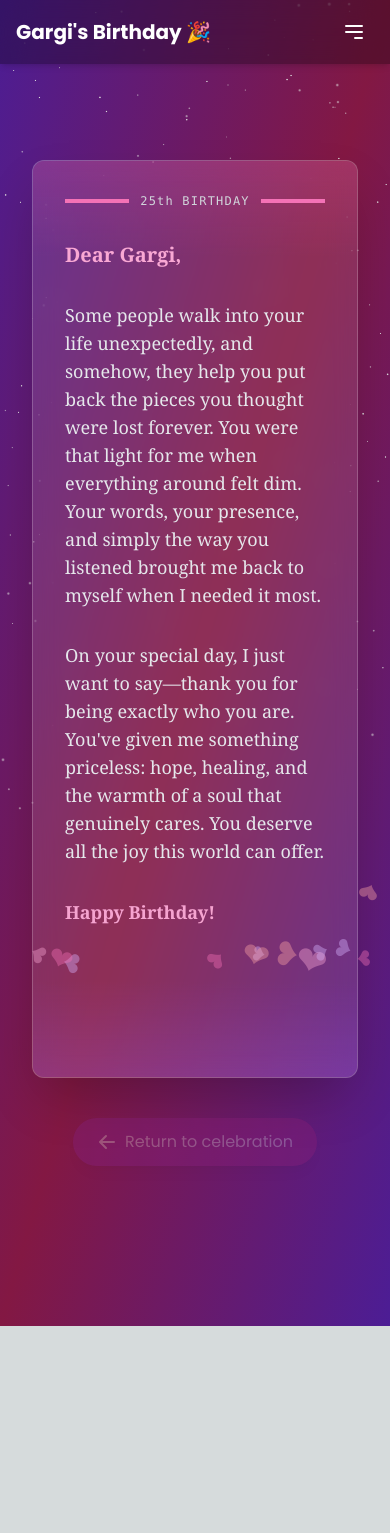
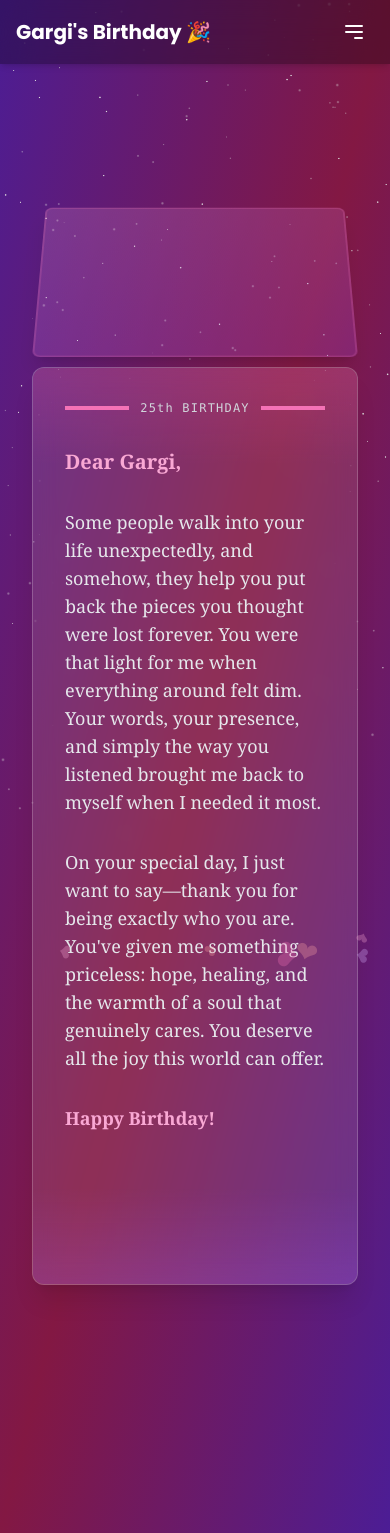
Before and after one commit to ArkaSen70/gargi-birthday, a Next.js app: page /my-letter in a window 390 px wide. Before the commit the page ends 1326 px from the top, so only its background shows below. Built offline with nearby package versions, Linux system fonts and the light colour scheme.

Commit message:
fixed letter

```diff
--- a/components/LetterButtonContainer.tsx
+++ b/components/LetterButtonContainer.tsx
@@ -143,8 +143,9 @@ const LetterButtonContainer: React.FC = () => {
 
 // Simple error boundary component
 class ErrorBoundary extends React.Component<{ children: React.ReactNode, onError: () => void }> {
-  componentDidCatch(error: any) {
+  componentDidCatch(error: Error) {
     // Call the onError callback when an error is caught
+    console.error('Error in letter button:', error.message);
     this.props.onError();
   }
 
--- a/pages/letter.tsx
+++ b/pages/letter.tsx
@@ -2,7 +2,6 @@ import React, { useEffect, useState } from 'react';
 import Layout from '../components/Layout';
 import { motion } from 'framer-motion';
 import Link from 'next/link';
-import { useRouter } from 'next/router';
 import dynamic from 'next/dynamic';
 
 // Dynamically import the StarryBackground component
@@ -14,7 +13,6 @@ const StarryBackground = dynamic(
 export default function LetterPage() {
   const [isVisible, setIsVisible] = useState(false);
   const [currentSection, setCurrentSection] = useState(0);
-  const router = useRouter();
 
   // Letter content sections that will be revealed gradually
   const letterSections = [
@@ -39,7 +37,7 @@ export default function LetterPage() {
     }, 3000);
 
     return () => clearInterval(timer);
-  }, []);
+  }, [letterSections.length]); // Added letterSections.length as dependency
 
   // Animation variants for letter sections
   const containerVariants = {
--- a/pages/my-letter.tsx
+++ b/pages/my-letter.tsx
@@ -14,16 +14,34 @@ export default function MyLetterPage() {
   const [isVisible, setIsVisible] = useState(false);
   const [showLetter, setShowLetter] = useState(false);
   const [showSignature, setShowSignature] = useState(false);
+  const [envelopeOpen, setEnvelopeOpen] = useState(false);
+  const [letterPulled, setLetterPulled] = useState(false);
+  const [letterUnfolded, setLetterUnfolded] = useState(false);
 
   useEffect(() => {
     // Initial delay for entrance animation
-    setTimeout(() => setIsVisible(true), 200);
+    const t1 = setTimeout(() => setIsVisible(true), 200);
+
+    // Envelope opening sequence - simplified for performance
+    const t2 = setTimeout(() => setEnvelopeOpen(true), 1200);
+    const t3 = setTimeout(() => setLetterPulled(true), 2200);
+    const t4 = setTimeout(() => setLetterUnfolded(true), 3000);
 
     // Show letter content with delay
-    setTimeout(() => setShowLetter(true), 1500);
+    const t5 = setTimeout(() => setShowLetter(true), 3500);
 
     // Show signature with additional delay
-    setTimeout(() => setShowSignature(true), 6000);
+    const t6 = setTimeout(() => setShowSignature(true), 6000);
+
+    // Cleanup all timeouts on unmount
+    return () => {
+      clearTimeout(t1);
+      clearTimeout(t2);
+      clearTimeout(t3);
+      clearTimeout(t4);
+      clearTimeout(t5);
+      clearTimeout(t6);
+    };
   }, []);
 
   return (
@@ -32,48 +50,89 @@ export default function MyLetterPage() {
       description="A heartfelt birthday letter for Gargi Mondal"
       animated={false}
     >
-      {/* Background effects */}
-      <div className="fixed inset-0 pointer-events-none opacity-60">
+      {/* Background effects - reduced opacity for performance */}
+      <div className="fixed inset-0 pointer-events-none opacity-40">
         <StarryBackground />
       </div>
 
       <div className="min-h-screen w-full flex items-center justify-center py-16 px-4">
         <motion.div
-          initial={{ opacity: 0, scale: 0.9 }}
+          initial={{ opacity: 0 }}
+          animate={{ opacity: isVisible ? 1 : 0 }}
+          transition={{ duration: 0.8 }}
+          className="w-full max-w-3xl"
+        >
+          {/* Envelope and Letter animation - simplified for better performance */}
+          <div className="w-full relative mx-auto" style={{ perspective: "1000px" }}>
+            {/* The envelope */}
+            <motion.div
+              className="w-full mx-auto bg-gradient-to-br from-pink-300/20 to-purple-500/20 aspect-[3/2] rounded-lg shadow-xl overflow-hidden relative"
+              initial={{ rotateX: 0 }}
               animate={{
-            opacity: isVisible ? 1 : 0,
-            scale: isVisible ? 1 : 0.9,
-            y: isVisible ? 0 : 50
+                rotateX: envelopeOpen ? 25 : 0,
+                y: envelopeOpen ? -20 : 0
+              }}
+              transition={{ duration: 0.8, ease: "easeOut" }}
+              style={{ transformOrigin: "center bottom", maxWidth: "550px" }}
+            >
+              {/* Envelope flap */}
+              <motion.div
+                className="absolute top-0 left-0 w-full h-1/2 bg-gradient-to-b from-pink-400/30 to-purple-400/20 z-10"
+                style={{ transformOrigin: "top center" }}
+                initial={{ rotateX: 0 }}
+                animate={{ rotateX: envelopeOpen ? -180 : 0 }}
+                transition={{ duration: 0.8, ease: "easeOut" }}
+              >
+                {/* "LETTER FOR GARGI" text instead of heart */}
+                <motion.div
+                  className="absolute left-1/2 top-1/2 transform -translate-x-1/2 -translate-y-1/2 text-center"
+                  animate={{
+                    scale: envelopeOpen ? 0 : 1,
+                    opacity: envelopeOpen ? 0 : 1
+                  }}
+                  transition={{ duration: 0.5 }}
+                >
+                  <div className="whitespace-nowrap px-4 py-2 bg-pink-500/50 backdrop-blur-sm rounded-lg">
+                    <div className="text-white font-bold tracking-wider">LETTER FOR GARGI</div>
+                  </div>
+                </motion.div>
+              </motion.div>
+
+              {/* Envelope back */}
+              <div className="absolute inset-0 border-2 border-pink-400/20 rounded-lg"></div>
+            </motion.div>
+
+            {/* The letter being pulled out and unfolded - simplified animations */}
+            <motion.div
+              className="w-full mx-auto bg-white/10 backdrop-blur-md rounded-xl shadow-xl border border-white/20 relative overflow-hidden"
+              initial={{ y: 80, opacity: 0, height: 0 }}
+              animate={{
+                y: letterPulled ? 0 : 80,
+                opacity: letterPulled ? 1 : 0,
+                height: letterUnfolded ? 'auto' : 0,
               }}
               transition={{
-            duration: 1,
-            ease: [0.22, 1, 0.36, 1]
+                y: { duration: 0.6, ease: "easeOut" },
+                opacity: { duration: 0.4 },
+                height: { duration: 0.8, delay: 0.2, ease: "easeOut" }
               }}
-          className="w-full max-w-3xl"
+              style={{
+                maxWidth: "550px",
+                transformOrigin: "center top",
+                marginTop: "-10px",
+              }}
             >
-          {/* Envelope opening animation */}
-          <motion.div
-            initial={{ scaleY: 0 }}
-            animate={{ scaleY: showLetter ? 1 : 0 }}
-            transition={{
-              duration: 1.2,
-              ease: [0.16, 1, 0.3, 1],
-              delay: 0.5
-            }}
-            style={{ originY: 0 }}
-            className="w-full"
-          >
-            {/* Letter content */}
-            <div className="bg-white/10 backdrop-blur-md rounded-xl p-8 md:p-12 shadow-2xl border border-white/20 relative overflow-hidden">
+              {/* Letter content only visible after unfolded */}
+              <div className={`p-8 md:p-12 ${letterUnfolded ? 'block' : 'hidden'}`}>
                 {/* Decorative elements */}
                 <div className="absolute top-0 left-0 w-full h-24 bg-gradient-to-b from-pink-500/20 to-transparent pointer-events-none"></div>
                 <div className="absolute bottom-0 right-0 w-full h-24 bg-gradient-to-t from-purple-500/20 to-transparent pointer-events-none"></div>
 
                 <motion.div
-                className="relative z-10"
                   initial={{ opacity: 0 }}
                   animate={{ opacity: showLetter ? 1 : 0 }}
-                transition={{ duration: 1, delay: 1.2 }}
+                  transition={{ duration: 0.8 }}
+                  className="relative z-10"
                 >
                   <div className="flex justify-between items-center mb-8">
                     <div className="w-16 h-1 bg-pink-400"></div>
@@ -83,36 +142,36 @@ export default function MyLetterPage() {
 
                   <div className="space-y-8 leading-relaxed font-serif">
                     <motion.p
-                    initial={{ opacity: 0, y: 20 }}
-                    animate={{ opacity: showLetter ? 1 : 0, y: showLetter ? 0 : 20 }}
-                    transition={{ duration: 0.8, delay: 1.4 }}
+                      initial={{ opacity: 0, y: 10 }}
+                      animate={{ opacity: showLetter ? 1 : 0, y: showLetter ? 0 : 10 }}
+                      transition={{ duration: 0.6, delay: 0.2 }}
                       className="text-xl md:text-2xl text-pink-300 font-semibold"
                     >
                       Dear Gargi,
                     </motion.p>
 
                     <motion.p
-                    initial={{ opacity: 0, y: 20 }}
-                    animate={{ opacity: showLetter ? 1 : 0, y: showLetter ? 0 : 20 }}
-                    transition={{ duration: 0.8, delay: 1.8 }}
+                      initial={{ opacity: 0, y: 10 }}
+                      animate={{ opacity: showLetter ? 1 : 0, y: showLetter ? 0 : 10 }}
+                      transition={{ duration: 0.6, delay: 0.6 }}
                       className="text-lg md:text-xl text-gray-200"
                     >
                       Some people walk into your life unexpectedly, and somehow, they help you put back the pieces you thought were lost forever. You were that light for me when everything around felt dim. Your words, your presence, and simply the way you listened brought me back to myself when I needed it most.
                     </motion.p>
 
                     <motion.p
-                    initial={{ opacity: 0, y: 20 }}
-                    animate={{ opacity: showLetter ? 1 : 0, y: showLetter ? 0 : 20 }}
-                    transition={{ duration: 0.8, delay: 2.6 }}
+                      initial={{ opacity: 0, y: 10 }}
+                      animate={{ opacity: showLetter ? 1 : 0, y: showLetter ? 0 : 10 }}
+                      transition={{ duration: 0.6, delay: 1.0 }}
                       className="text-lg md:text-xl text-gray-200"
                     >
-                    On your special day, I just want to say—thank you for being exactly who you are. You've given me something priceless: hope, healing, and the warmth of a soul that genuinely cares. You deserve all the joy this world can offer.
+                      On your special day, I just want to say&mdash;thank you for being exactly who you are. You&apos;ve given me something priceless: hope, healing, and the warmth of a soul that genuinely cares. You deserve all the joy this world can offer.
                     </motion.p>
 
                     <motion.p
-                    initial={{ opacity: 0, y: 20 }}
-                    animate={{ opacity: showLetter ? 1 : 0, y: showLetter ? 0 : 20 }}
-                    transition={{ duration: 0.8, delay: 3.4 }}
+                      initial={{ opacity: 0, y: 10 }}
+                      animate={{ opacity: showLetter ? 1 : 0, y: showLetter ? 0 : 10 }}
+                      transition={{ duration: 0.6, delay: 1.4 }}
                       className="text-lg md:text-xl text-pink-300 font-semibold"
                     >
                       Happy Birthday!
@@ -120,12 +179,12 @@ export default function MyLetterPage() {
                   </div>
 
                   <motion.div
-                  initial={{ opacity: 0, y: 20 }}
+                    initial={{ opacity: 0, y: 10 }}
                     animate={{
                       opacity: showSignature ? 1 : 0,
-                    y: showSignature ? 0 : 20
+                      y: showSignature ? 0 : 10
                     }}
-                  transition={{ duration: 0.8 }}
+                    transition={{ duration: 0.6 }}
                     className="mt-16 text-right"
                   >
                     <p className="text-pink-300 font-semibold">With love,</p>
@@ -134,15 +193,16 @@ export default function MyLetterPage() {
                 </motion.div>
               </div>
             </motion.div>
+          </div>
 
-          {/* Floating hearts animations */}
+          {/* Floating hearts animations - reduced quantity for performance */}
           <div className="w-full h-full absolute inset-0 pointer-events-none overflow-hidden">
-            {isVisible && [...Array(12)].map((_, i) => {
+            {isVisible && [...Array(6)].map((_, i) => {
               // Only create hearts after component is visible
               const randomX = Math.random() * 100; // percentage of viewport width
-              const randomDelay = 3 + Math.random() * 10;
-              const randomDuration = 10 + Math.random() * 15;
-              const randomSize = Math.floor(20 + Math.random() * 30);
+              const randomDelay = 4 + Math.random() * 8;
+              const randomDuration = 12 + Math.random() * 8;
+              const randomSize = Math.floor(20 + Math.random() * 20);
               const randomColor = ["text-pink-300", "text-pink-400", "text-purple-300", "text-red-300"][
                 Math.floor(Math.random() * 4)
               ];
@@ -164,9 +224,10 @@ export default function MyLetterPage() {
                     delay: randomDelay,
                     duration: randomDuration,
                     repeat: Infinity,
-                    repeatType: "loop"
+                    repeatType: "loop",
+                    ease: "linear"
                   }}
-                  className={`absolute ${randomColor} opacity-40`}
+                  className={`absolute ${randomColor} opacity-30`}
                   style={{ fontSize: `${randomSize}px` }}
                 >
                   ❤
@@ -178,8 +239,8 @@ export default function MyLetterPage() {
           {/* Return button */}
           <motion.div
             initial={{ opacity: 0 }}
-            animate={{ opacity: showLetter ? 1 : 0 }}
-            transition={{ duration: 0.6, delay: 4 }}
+            animate={{ opacity: letterUnfolded ? 1 : 0 }}
+            transition={{ duration: 0.6, delay: 3 }}
             className="mt-10 text-center"
           >
             <Link href="/">
```
Also changed, not shown: components/LetterButton.tsx (+1 -17 lines), components/SimpleLetterButton.tsx (added, +73 -0 lines), pages/index.tsx (+3 -21 lines), .eslintrc.json. Lines whose indentation alone changed are shown as unchanged.
